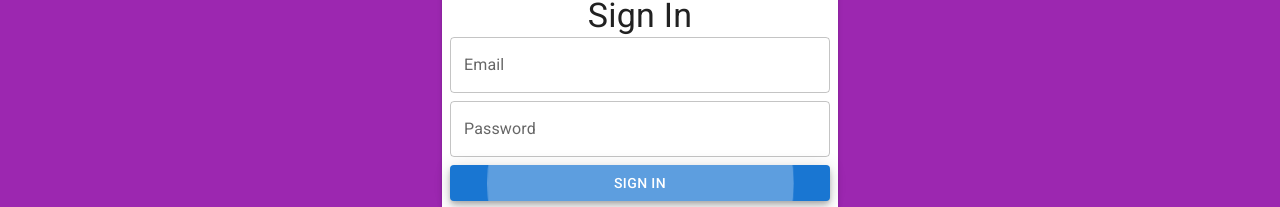
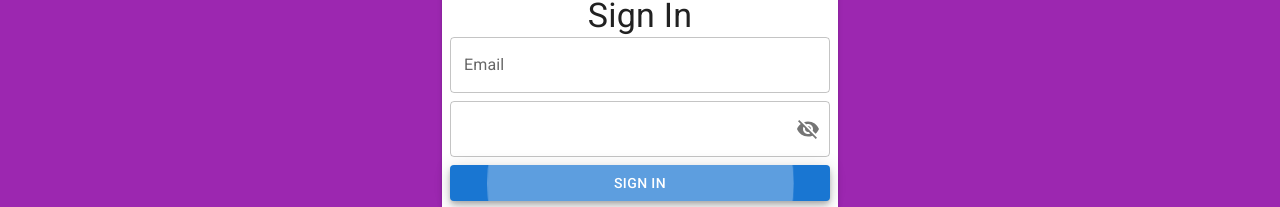
Before and after one commit to HKBrianNg/memories-client, a React (Create React App) app: page /auth in a window 1280 px wide. Shown: the part 93-300 px from the top of the page. Built offline with nearby package versions, Linux system fonts and the light colour scheme.

Commit message:
add display password

```diff
--- a/src/api/index.js
+++ b/src/api/index.js
@@ -3,8 +3,8 @@ import axios from 'axios';
 // const url = 'http://localhost:5000/posts';
 // const url = 'https://memories-bn.herokuapp.com/posts';
 
-const API = axios.create({ baseURL: 'http://localhost:5000' });
-// const API = axios.create({ baseURL: 'https://memories-bn.herokuapp.com' });
+// const API = axios.create({ baseURL: 'http://localhost:5000' });
+const API = axios.create({ baseURL: 'https://memories-bn.herokuapp.com' });
 
 // signup, signin to system
 export const signIn = (formData) => API.post('/user/signin', formData);
--- a/src/components/Auth/Auth.js
+++ b/src/components/Auth/Auth.js
@@ -1,8 +1,9 @@
 import React, {useState} from 'react';
-import { Container, Paper, TextField, Typography,Grid, Button } from "@mui/material";
+import { Container, Paper, TextField, Typography,Grid, Button, InputAdornment, IconButton, OutlinedInput } from "@mui/material";
 import { signin, signup } from '../../actions/auth';
 import {useDispatch} from 'react-redux';
 import {useNavigate} from 'react-router-dom';
+import { Visibility, VisibilityOff } from '@mui/icons-material';
 
 function Auth() {
     const initialState = { firstName: '',
@@ -51,8 +52,16 @@ function Auth() {
                             </>
                         )}
                             <TextField autoComplete='on' name="email" label="Email" type="email" onChange={handleChange} sx={{mb:1}} autoFocus fullWidth/>
-                            <TextField autoComplete='on' name="password" label="Password" type={showPassword ? "text" :"password" } onChange={handleChange}
-                                onClick={handleShowPassword} sx={{mb:1}} autoFocus fullWidth/>
+                            <OutlinedInput autoComplete='on' name="password" label="Password" type={showPassword ? "text" :"password" }
+                                        onChange={handleChange} sx={{mb:1}} autoFocus fullWidth
+                                        endAdornment={
+                                            <InputAdornment position="end">
+                                                <IconButton aria-label="toggle password visibility" onClick={handleShowPassword} edge="end">
+                                                    {showPassword ? <Visibility /> : <VisibilityOff />}
+                                                </IconButton>
+                                            </InputAdornment>
+                                        }
+                            />
                         { isSignup && (
                                 <TextField name="confirmPassword" label="Repeat Password" onChange={handleChange} sx={{mb:1}}
                                 autoFocus fullWidth/>
```
